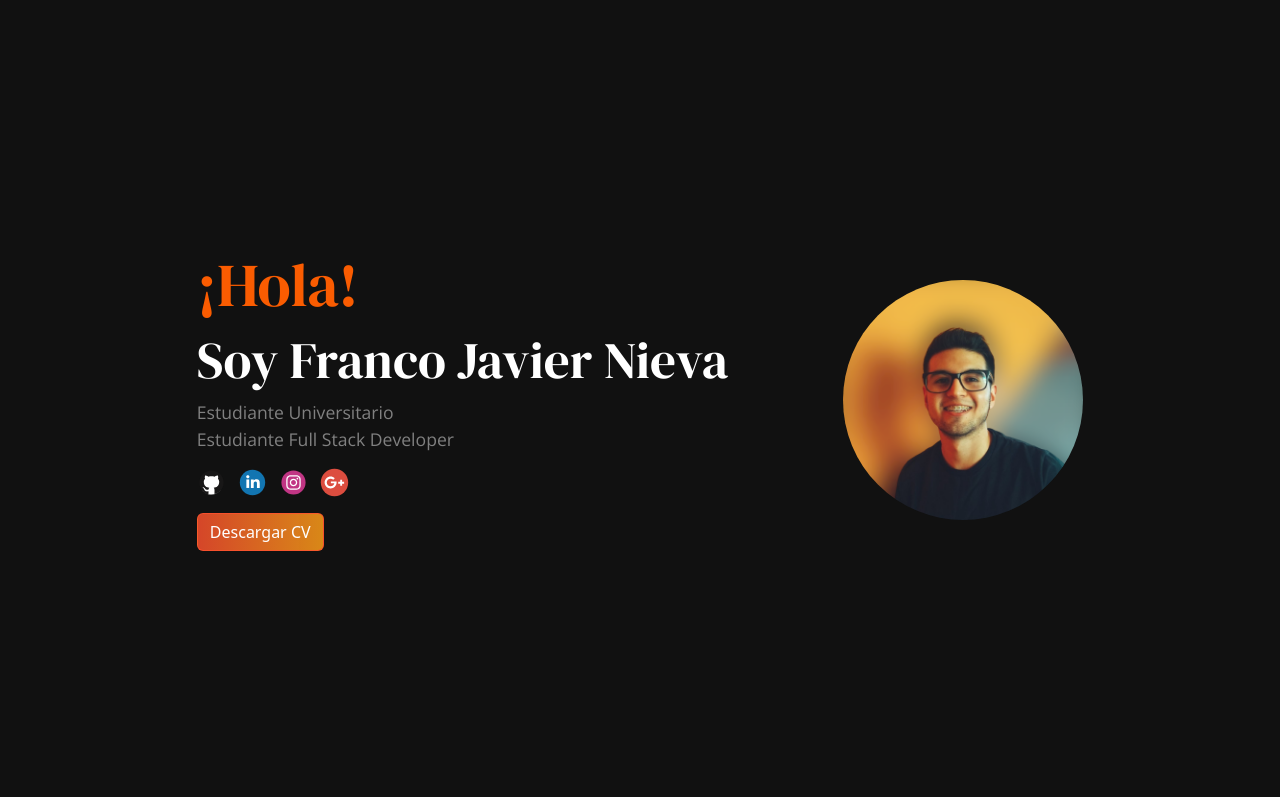
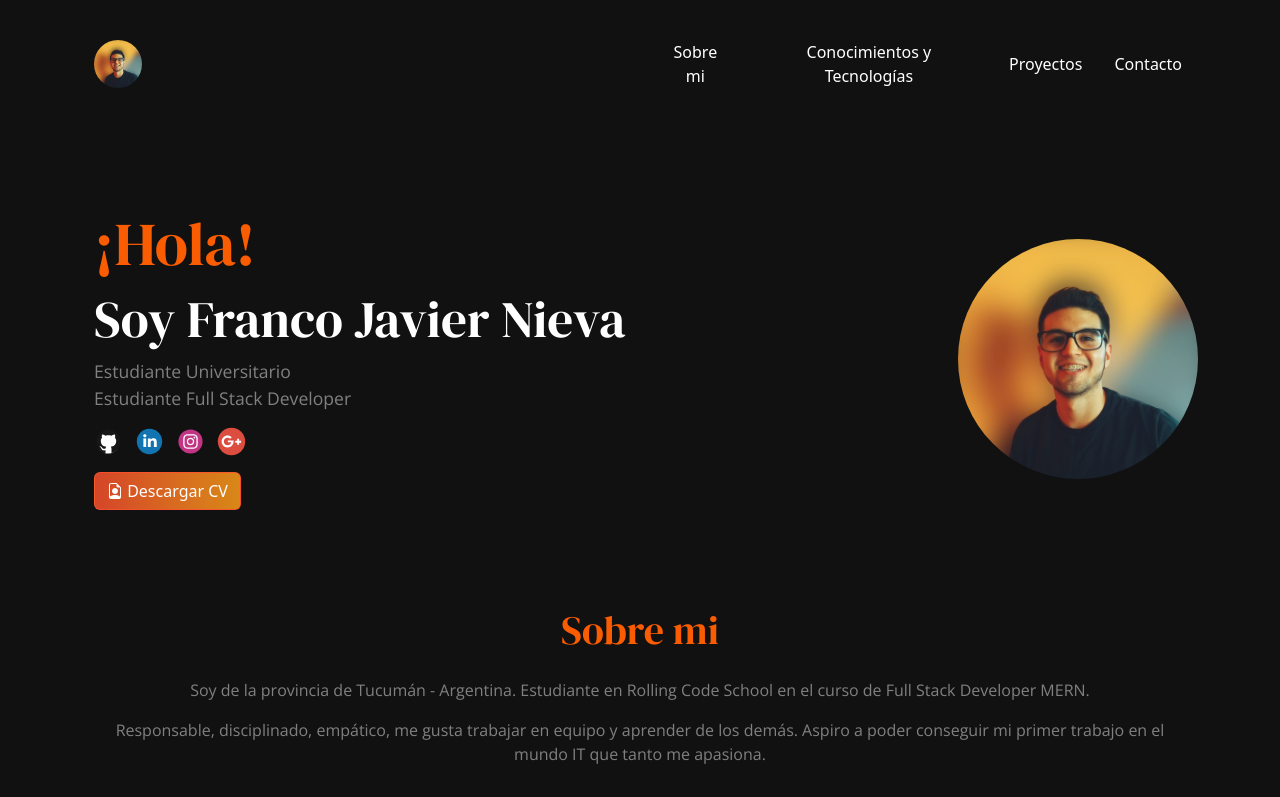
Before and after one commit to francojnieva/Portafolio, a plain HTML site: page index.html in a window 1280 px wide. Shown: the top 797 px of the page. Drawn offline with nearby package versions, Linux system fonts and the light colour scheme.

Commit message:
:art: add navbar, add icon to card project and styles

```diff
--- a/css/style.css
+++ b/css/style.css
@@ -6,33 +6,6 @@
 
 body {
     background-color: #111111;
-}
-
-/* header {
-    height: 100vh;
-} */
-
-/* li, a {
-    list-style: none;
-    text-decoration: none;
-    color: white;
-}
-
-li::after {
-    display: block;
-    content: '';
-    visibility: hidden;
-    border: 0.5px solid orangered;
-}
-
-li:hover::after {
-    transform: scaleX(0);
-    visibility: visible;
-    animation: underline .3s linear;
-    animation-fill-mode: both;
-} */
-header {
-    height: 100vh;
 }
 
 h1, h2 {
@@ -91,6 +64,14 @@ h1, h2 {
 }
 
 @media screen and (min-width: 320px) {
+    .navbar-collapse {
+        background: linear-gradient(to top , #111111, #2e2e2ee0);
+    }
+
+    .nav-img {
+        width: 3rem;
+    }
+
     .presentation-info {
         text-align: center;
     }
@@ -148,6 +129,10 @@ h1, h2 {
 }
 
 @media screen and (min-width: 1024px) {
+    .navbar-collapse {
+        background: none;
+    }
+
     .presentation-info  {
         text-align: start;
     }
--- a/index.html
+++ b/index.html
@@ -25,10 +25,35 @@
     <title>Portafolio - Franco Javier Nieva</title>
 </head>
 <body>
-    <header class="d-flex align-items-center justify-content-md-center">
-        <!-- Navbar -->
-        <section class="presentation-container container d-lg-flex justify-content-lg-evenly align-items-lg-center">
-            <div class="presentation-info " data-aos="fade-right">
+    <header class="d-flex flex-column justify-content-md-center pt-3">
+        <nav class="navbar navbar-expand-lg mb-4 mb-lg-5">
+            <div class="container-fluid container-md">
+                <div class="container-fluid d-flex justify-content-between align-items-center ">
+                    <a class="navbar-brand" href="#"><img src="./img/foto-perfil.png" alt="Foto de perfil de Franco Nieva" title="Nieva Franco Javier" class="rounded-circle  nav-img"></a>
+                    <button class="navbar-toggler bg-light border-0" data-bs-toggle="collapse" data-bs-target="#navbarNav" aria-controls="navbarNav" aria-expanded="false" aria-label="Toggle navigation">
+                    <span class="navbar-toggler-icon"></span>
+                    </button>
+                </div>
+                <div class="collapse navbar-collapse text-center w-100 rounded-4" id="navbarNav">
+                    <ul class="navbar-nav d-lg-flex justify-content-lg-between align-items-lg-center w-100">
+                        <li class="nav-item m-2">
+                            <a class="nav-link text-white" href="#aboutMe">Sobre mi</a>
+                        </li>
+                        <li class="nav-item m-2">
+                            <a class="nav-link text-white" href="#technologies">Conocimientos y Tecnologías</a>
+                        </li>
+                        <li class="nav-item m-2">
+                            <a class="nav-link text-white" href="#project">Proyectos</a>
+                        </li>
+                        <li class="nav-item m-2">
+                            <a class="nav-link text-white" href="#contact">Contacto</a>
+                        </li>
+                    </ul>
+                </div>
+            </div>
+        </nav>
+        <section class="presentation-container container-lg d-lg-flex justify-content-lg-evenly align-items-lg-center pt-5 mb-5">
+            <div class="presentation-info container-lg" data-aos="fade-right">
                 <h1 class="hello">¡Hola!</h1>
                 <h2 class="my-name-title">Soy Franco Javier Nieva</h2>
                 <p class="mb-0">Estudiante Universitario</p>
@@ -40,7 +65,7 @@
                     <a href="mailto:franco97nieva@gmail.com" target="_blank" title="Gmail"><img src="./img/gmail-icon.svg" alt="logo de correo gmail"></a>
                 </figure>
                 <div class="m-4 m-lg-0">
-                    <a download href="" class="btn">Descargar CV</a>
+                    <a download href="" class="btn"><i class="bi bi-file-earmark-person"></i> Descargar CV</a>
                 </div>
             </div>
             <div class="presentation-photo d-flex justify-content-center" data-aos="fade-left">
@@ -50,21 +75,21 @@
         </section>
     </header>
     <main class="container">
-        <section class="text-center about-me-container mb-4 container">
-            <h2 class="fs-1 title-h2 mb-4">Sobre mi</h2>
+        <section class="text-center about-me-container mb-4 container" id="aboutMe">
+            <h2 class="fs-1 title-h2 mt-5 mb-4">Sobre mi</h2>
             <p>Soy de la provincia de Tucumán - Argentina. Estudiante en Rolling Code School en el curso de Full Stack Developer MERN.</p>
             <p>Responsable, disciplinado, empático, me gusta trabajar en equipo y aprender de los demás. Aspiro a poder conseguir mi primer trabajo en el mundo IT que tanto me apasiona.</p>
         </section>
-        <section class="text-center">
-            <h2 class="title-h2 fs-1 m-5">Conocimientos y Tecnologías</h2>
-            <article id="technologies-container" data-aos="fade-up" class="d-flex flex-wrap justify-content-around gap-3 mb-3"></article>
+        <section class="text-center" id="technologies">
+            <h2 class="title-h2 fs-1 mt-5 mb-4">Conocimientos y Tecnologías</h2>
+            <article id="technologies-container" data-aos="fade-up" class="d-flex flex-wrap justify-content-evenly gap-3 mb-3"></article>
         </section>
-        <section class="text-center">
-            <h2 class="title-h2 fs-1 m-5">Proyectos</h2>
+        <section class="text-center" id="project">
+            <h2 class="title-h2 fs-1 mt-5 mb-4">Proyectos</h2>
             <article id="project-container" class="p-2 d-lg-flex gap-lg-3 flex-lg-wrap justify-content-lg-around"></article>
         </section>
-        <section class="text-center ">
-            <h2 class="title-h2 fs-1 m-5">Contacto</h2>
+        <section class="text-center" id="contact">
+            <h2 class="title-h2 fs-1 mt-2 mb-4">Contacto</h2>
             <!-- <form action="#" method="post">
                 <p>¿Quieres contactarme?. Complete el siguiente formulario y me pondré en contacto con usted lo antes posible. Muchas gracias.</p>
                 <label for="name"></label>
@@ -81,7 +106,7 @@
             </form> -->
         </section>
     </main>
-    <footer class="text-center p-3 text-white-50">
+    <footer class="text-center p-3 text-white-50 bg-gradient">
         <small>Desarrollado por Franco Javier Nieva - 2023</small>
     </footer>
     <!--BOOTSTRAP  -->
--- a/js/projects.js
+++ b/js/projects.js
@@ -53,8 +53,8 @@ projects.forEach((project) => {
         <div class="card-body">
             <h5 class="card-title text-start text-white-50">${project.title}:</h5>
             <p class="card-text text-start text-white-50">${project.description}.</p>
-            <a href="${project.repo}" target="_blank" class="btn me-1">Repositorio</a>
-            <a href="${project.deploy}" target="_blank" class="btn">Ver Proyecto</a>
+            <a href="${project.repo}" target="_blank" class="btn me-1"><i class="bi bi-github"></i> Repositorio</a>
+            <a href="${project.deploy}" target="_blank" class="btn"> <i class="bi bi-person-workspace"></i> Ver Proyecto</a>
         </div>
     `
     projectContainer.appendChild(projectItem)
```
